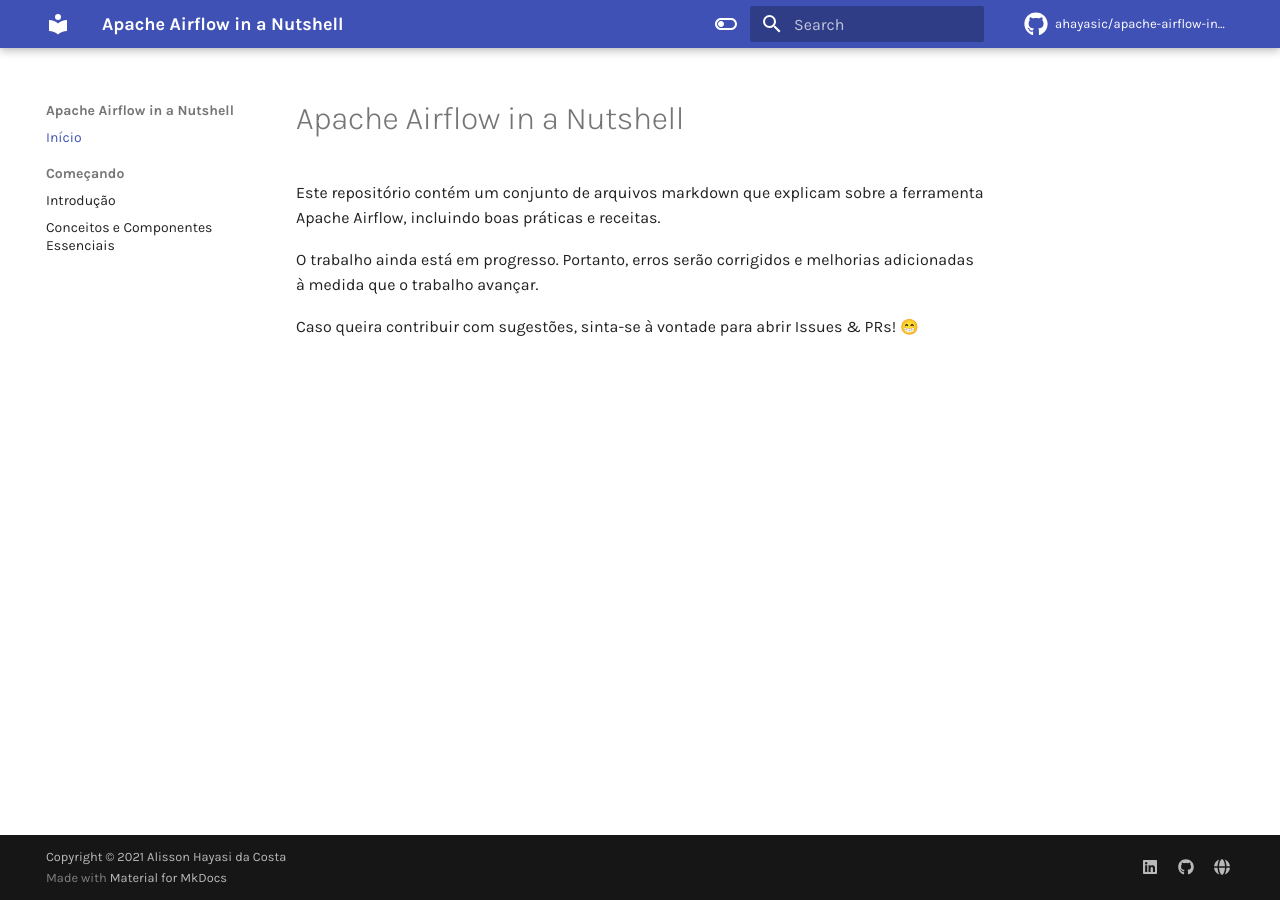
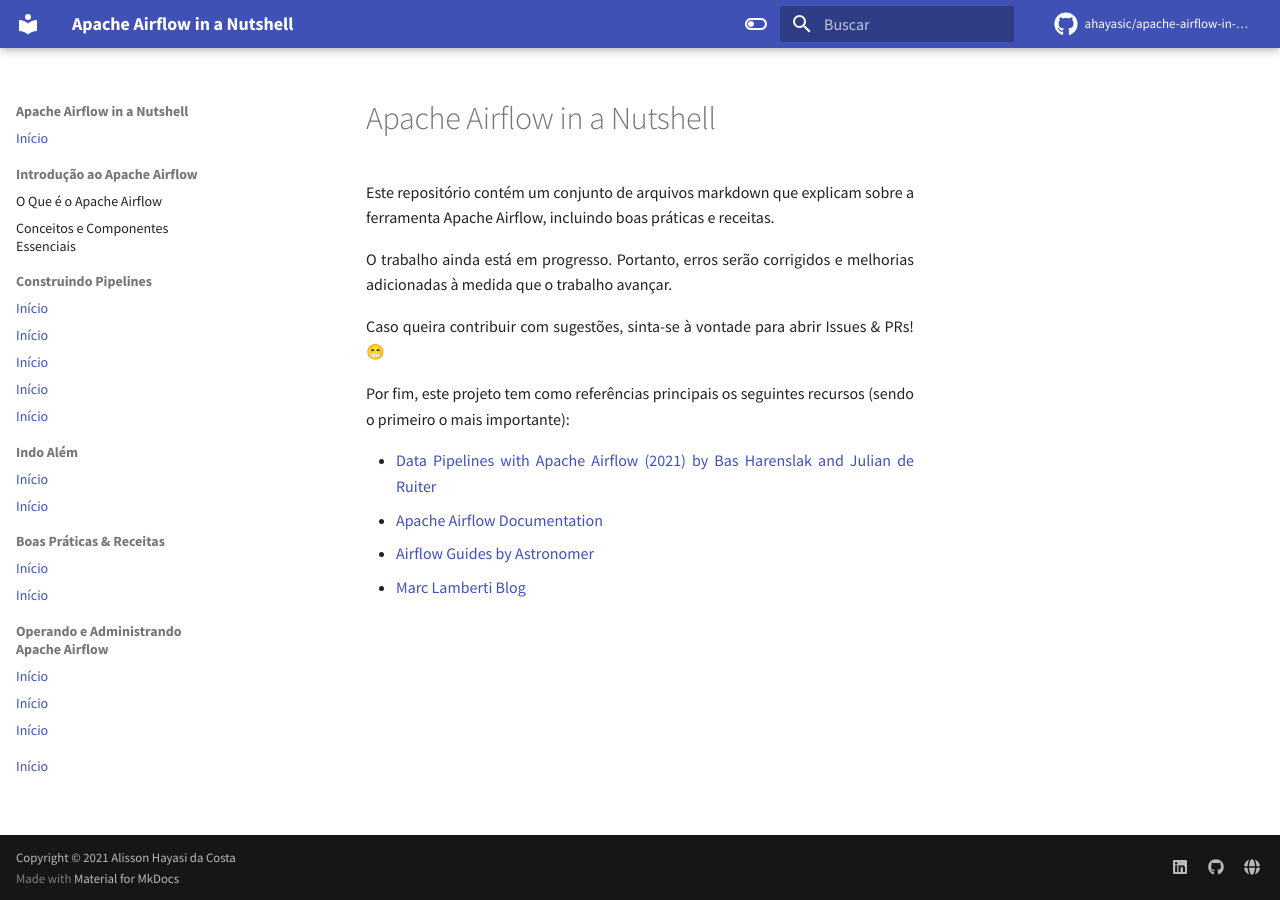
Before and after one commit to ahayasic/apache-airflow-in-a-nutshell, an MkDocs documentation site: the page built from docs/index.md, in a window 1280 px wide. Built offline with MkDocs 1.6.1 and Material for MkDocs 9.7.7, drawn with Linux system fonts in a browser that asks for light colours; emoji names are drawn with the system emoji font; some web fonts are replaced; comment, search, counter and statistics services are not loaded.

Commit message:
Update mkdocs.yml and add custom css

```diff
--- a/docs/index.md
+++ b/docs/index.md
@@ -5,3 +5,10 @@
 O trabalho ainda está em progresso. Portanto, erros serão corrigidos e melhorias adicionadas à medida que o trabalho avançar.
 
 Caso queira contribuir com sugestões, sinta-se à vontade para abrir Issues & PRs! :grin:
+
+Por fim, este projeto tem como referências principais os seguintes recursos (sendo o primeiro o mais importante):
+
+- [Data Pipelines with Apache Airflow (2021) by Bas Harenslak and Julian de Ruiter](https://www.amazon.com.br/Data-Pipelines-Apache-Airflow-Harenslak/dp/1617296902)
+- [Apache Airflow Documentation](https://airflow.apache.org/docs/apache-airflow/stable/concepts/index.html)
+- [Airflow Guides by Astronomer](https://www.astronomer.io/guides/)
+- [Marc Lamberti Blog](https://marclamberti.com/blog/)
--- /dev/null
+++ b/docs/stylesheets/extra.css
@@ -0,0 +1,9 @@
+.md-grid {
+    max-width: 75rem;
+}
+
+.md-content {
+    margin-left: 5rem;
+    margin-right: 5rem;
+    text-align: justify;
+}
--- a/mkdocs.yml
+++ b/mkdocs.yml
@@ -1,21 +1,48 @@
+# Project Information
+#
 site_name: Apache Airflow in a Nutshell
-nav:
-  - Início: index.md
-  - Começando:
-    - Introdução: introduction.md
-    - Conceitos e Componentes Essenciais: essential_concepts_and_components.md
+site_url: https://ahayasic.github.io/apache-airflow-in-a-nutshell
+site_author: Alisson Hayasi da Costa
+# site_description:
+
+
+# Repository
+#
+repo_name: ahayasic/apache-airflow-in-a-nutshell
 repo_url: https://github.com/ahayasic/apache-airflow-in-a-nutshell
-repo_name: ahayasic/apache-airflow-in-a-nutshell
 edit_uri: ""
+
+
+# Copyright
+#
+copyright: Copyright &copy; 2021 Alisson Hayasi da Costa
+
+
+# Configuration
+#
 theme:
   name: material
-  language: en
-  font:
-    text: Karla
-    code: DM Mono
-    font: false
-  icon:
-    repo: fontawesome/brands/github
+  language: pt
+
+  # Features
+  features:
+    - content.code.annotate
+    # - content.tabs.link
+    - navigation.instant
+    - navigation.tracking
+    - navigation.sections
+    - navigation.expand
+    - navigation.top
+    # - header.autohide
+    # - navigation.indexes
+    # - navigation.tabs
+    # - navigation.tabs.sticky
+    - search.highlight
+    - search.share
+    - search.suggest
+    # - toc.integrate
+
+  # Colors
   palette:
     - media: "(prefers-color-scheme: light)"
       scheme: default
@@ -31,30 +58,25 @@
       toggle:
         icon: material/toggle-switch
         name: Trocar para Modo Claro
-  features:
-    - navigation.instant
-    - navigation.tracking
-    - navigation.sections
-    - navigation.expand
-    - navigation.top
-markdown_extensions:
-  - pymdownx.highlight
-  - pymdownx.inlinehilite
-  - pymdownx.keys
-  - pymdownx.superfences
-  - pymdownx.superfences
-  - pymdownx.highlight:
-      linenums: true
-      linenums_style: pymdownx-inline
-  - pymdownx.arithmatex:
-      generic: true
-  - pymdownx.emoji:
-      emoji_index: !!python/name:materialx.emoji.twemoji
-      emoji_generator: !!python/name:materialx.emoji.to_svg
-extra_javascript:
-  - javascripts/config.js
-  - https://polyfill.io/v3/polyfill.min.js?features=es6
-  - https://cdn.jsdelivr.net/npm/mathjax@3/es5/tex-mml-chtml.js
+
+  # Font
+  font:
+    text: Source Sans Pro
+    code: DM Mono
+    font: false
+  # favicon:
+  icon:
+    repo: fontawesome/brands/github
+
+
+# Plugins
+#
+plugins:
+  - search
+
+
+# Extras
+#
 extra:
   social:
     - icon: fontawesome/brands/linkedin
@@ -63,6 +85,79 @@
       link: https://github.com/ahayasic
     - icon: fontawesome/solid/globe
       link: https://ahayasic.github.io/
-copyright: Copyright &copy; 2021 Alisson Hayasi da Costa
-plugins:
-  - search
+
+extra_javascript:
+  - javascripts/config.js
+  - https://polyfill.io/v3/polyfill.min.js?features=es6
+  - https://cdn.jsdelivr.net/npm/mathjax@3/es5/tex-mml-chtml.js
+
+extra_css:
+  - stylesheets/extra.css
+
+
+# Extensions
+#
+markdown_extensions:
+  - admonition
+  - abbr
+  - attr_list
+  - def_list
+  - footnotes
+  - meta
+  - md_in_html
+  - toc:
+      permalink: true
+  - pymdownx.arithmatex:
+      generic: true
+  - pymdownx.betterem:
+      smart_enable: all
+  - pymdownx.caret
+  - pymdownx.critic
+  - pymdownx.details
+  - pymdownx.emoji:
+      emoji_index: !!python/name:materialx.emoji.twemoji
+      emoji_generator: !!python/name:materialx.emoji.to_svg
+  - pymdownx.highlight
+  - pymdownx.inlinehilite
+  - pymdownx.keys
+  - pymdownx.magiclink:
+      repo_url_shorthand: true
+      user: squidfunk
+      repo: mkdocs-material
+  - pymdownx.mark
+  - pymdownx.smartsymbols
+  - pymdownx.superfences:
+      custom_fences:
+        - name: mermaid
+          class: mermaid-experimental
+          format: !!python/name:pymdownx.superfences.fence_code_format
+  - pymdownx.tabbed
+  - pymdownx.tasklist:
+      custom_checkbox: true
+  - pymdownx.tilde
+
+
+# Page tree
+#
+nav:
+  - Início: index.md
+  - Introdução ao Apache Airflow:
+    - O Que é o Apache Airflow: what_is_apache_airflow.md
+    - Conceitos e Componentes Essenciais: essential_concepts_and_components.md
+  - Construindo Pipelines:
+    - Escalonamento e Triggers: index.md
+    - Tarefas e Modelos: index.md
+    - Dependências entre Tarefas: index.md
+    - Executando Tarefas em Containers: index.md
+    - Testando DAGs: index.md
+  - Indo Além:
+    - Comunicando com Sistemas Externos: index.md
+    - Criando Componentes Personalizados: index.md
+  - Boas Práticas & Receitas:
+    - Boas Práticas: index.md
+    - Receitas & Códigos Padrões: index.md
+  - Operando e Administrando Apache Airflow:
+    - Administrando o Airflow: index.md
+    - Executando o Aiflow Localmente: index.md
+    - Executando o Airflow na Nuvem: index.md
+  - Estudos de Caso: index.md
```
Also changed, not shown: README.md (+7 -0 lines), docs/what_is_apache_airflow.md (renamed from docs/introduction.md).
